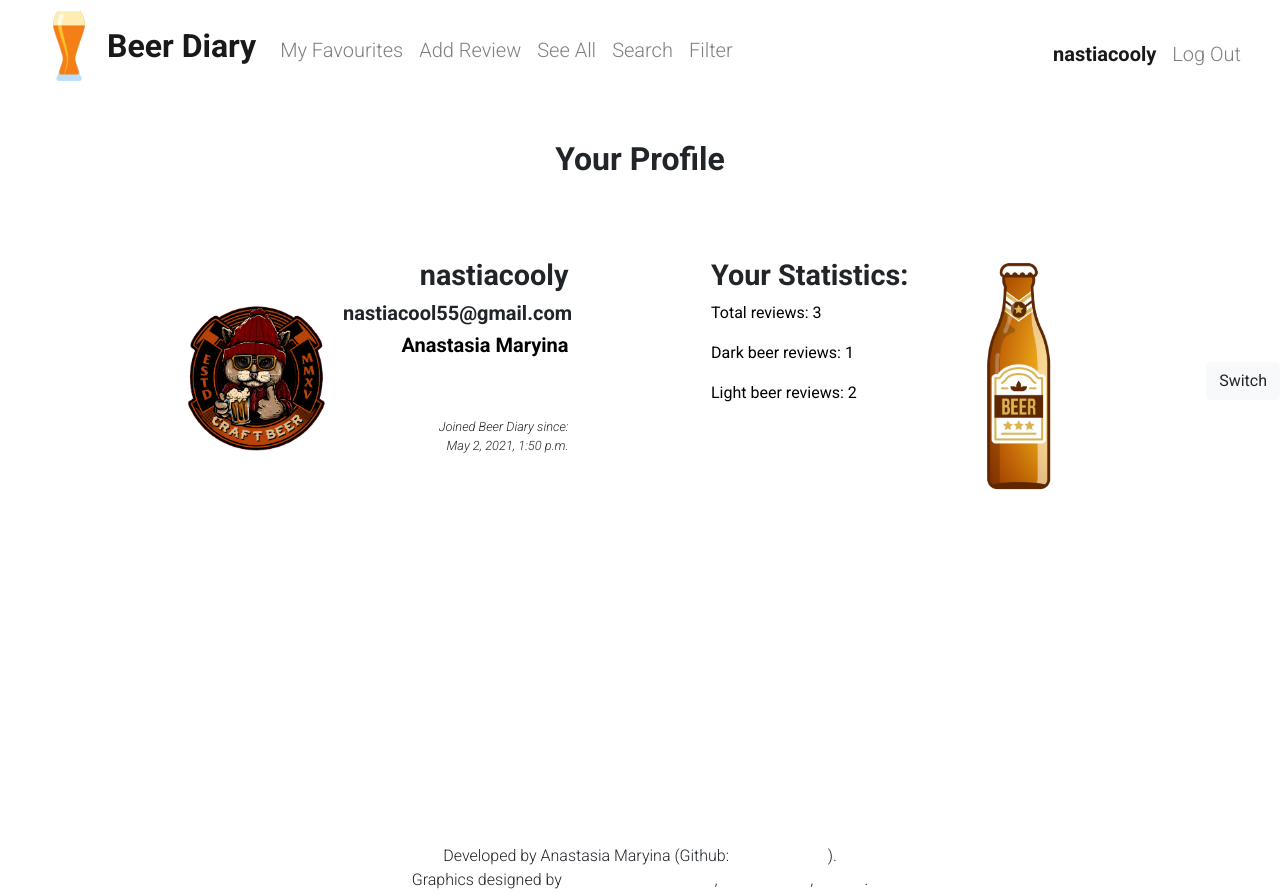
After one commit to nastiacooly/beer-diary, a Django app: page /diary/profile/ in a window 1280 px wide. The commit adds this page. Run offline with Django 3.2, Linux system fonts and the light colour scheme; a user stored in the database is signed in; data comes from the database, SQL or seed files in the repository; both versions use the stored data as it was after the commit.

Commit message:
developed view for user profile page

```diff
--- a/diary/static/css/dark-theme.css
+++ b/diary/static/css/dark-theme.css
@@ -3,7 +3,7 @@
     backdrop-filter: grayscale(1);
 }
 
-.beer-image, .main-icon {
+.beer-image, .main-icon, .welcome-img, .user-image {
     filter: contrast(0.9) grayscale(0.5);
 }
 
@@ -20,7 +20,7 @@
     background-color: RGBA(53, 53, 53, .87);
 }
 
-.review_bgc, .list_container, form {
+.review_bgc, .list_container, form, .profile_section_bgc {
     background-color: #EEE;
 }
 
--- a/diary/static/css/light-theme.css
+++ b/diary/static/css/light-theme.css
@@ -6,7 +6,7 @@
     background-color: RGBA(88, 28, 12, .8);
 }
 
-.review_bgc, form, .list_container {
+.review_bgc, form, .list_container, .profile_section_bgc {
     background-color: #FFF;
 }
 
--- a/diary/static/css/styles.css
+++ b/diary/static/css/styles.css
@@ -39,7 +39,7 @@ body {
     min-height: 100vh;
 }
 
-.reviews_container {
+.reviews_container, .profile_container {
     margin-top: 30px;
     width: 100%;
     display: flex;
@@ -159,7 +159,11 @@ input, select {
     font-weight: 700;
 }
 
-.review {
+.welcome-img {
+    height: 500px;
+}
+
+.review, .profile_section {
     display: flex;
     flex-wrap: wrap;
     padding: 20px;
@@ -169,26 +173,37 @@ input, select {
     margin-bottom: 30px;
 }
 
-.review__descr {
+.review__descr, .profile_info {
     min-width: 55%;
     display: flex;
     flex-direction: column;
     text-align: left;
 }
 
-.beer-image {
+.profile_info {
+    max-width: 55%;
+    margin-left: 5px;
+    text-align: right;
+}
+
+.profile_info_stats {
+    text-align: left;
+    margin-left: 15px;
+}
+
+.beer-image, .user-image {
     max-height: 100%;
     width: 40%;
     object-fit: contain;
 }
 
-.beer-name {
+.beer-name, .username, .profile_stats {
     font-style: normal;
     font-weight: 700;
     font-size: 1.8rem;
 }
 
-.beer-type {
+.beer-type, .user-email {
     font-style: normal;
     font-weight: 700;
     font-size: 1.25rem;
@@ -199,7 +214,7 @@ input, select {
     margin-bottom: 1.7rem;
 }
 
-.comments-header {
+.comments-header, .user-name {
     font-style: normal;
     font-weight: 700;
     font-size: 1.25rem;
@@ -207,18 +222,22 @@ input, select {
     margin-bottom: 0;
 }
 
-.comments {
+.comments, .reviews_count {
     font-style: normal;
     font-weight: 400;
     font-size: 1rem;
     color: #000000;
 }
 
-.date {
+.date, .user-regdate {
     text-align: right;
     font-style: italic;
     font-weight: 300;
     font-size: 0.8rem;
+}
+
+.user-regdate {
+    margin-top: 60px;
 }
 
 .update_links {
--- a/diary/templates/base_generic.html
+++ b/diary/templates/base_generic.html
@@ -45,7 +45,7 @@
                                 <li class="nav-item"><a class="nav-link navlink-fc {% block active-link-5 %}{% endblock %}" href="{% url 'filter' %}">Filter</a></li>
                             </ul>
                             <ul class="navbar-nav ml-auto mt-2">
-                                <li class="nav-item"><a class="nav-link navlink-fc" href="">{{ user.get_username }}</a></li>
+                                <li class="nav-item"><a class="nav-link navlink-fc {% block active-link-8 %}{% endblock %}" href="{% url 'profile' %}">{{ user.get_username }}</a></li>
                                 <li class="nav-item"><a class="nav-link navlink-fc" href="{% url 'logout'%}">Log Out</a></li>
                             </ul>
                         {% else %}
@@ -89,9 +89,11 @@
         </div>
 
         <footer class="footer">
-            A web-app by Anastasia Maryina (Github: <a href="https://github.com/nastiacooly" target="_blank">@nastiacooly</a>).<br>
-            Background and vector images designed by <a href="http://www.freepik.com">dgim-studio / Freepik</a>.<br>
-            App icon by <a target="_blank" href="http://icons8.ru">Icons8</a>.
+            Developed by Anastasia Maryina (Github: <a href="https://github.com/nastiacooly" target="_blank">@nastiacooly</a>).<br>
+            Graphics designed by
+            <a href="http://www.freepik.com">dgim-studio / Freepik</a>,
+            <a href='https://pngtree.com/so/vector'>pngtree.com</a>,
+            <a target="_blank" href="http://icons8.ru">Icons8</a>.
         </footer>
 
         <!-- Bootstrap 4.5 scripts -->
--- /dev/null
+++ b/diary/templates/profile.html
@@ -0,0 +1,47 @@
+{% extends "base_generic.html" %}
+
+{% load static %}
+
+{% block title %}My Profile{% endblock %}
+
+{% block active-link-8 %}
+active
+{% endblock %}
+
+{% block main %}
+
+    <h3 class="header fcolor_light">Your Profile</h3>
+
+
+    <div class="profile_container">
+
+        <!-- User account info -->
+        <div class="profile_section profile_section_bgc">
+            <img src="{% static 'images/user.png' %}" alt="profile picture" class="user-image">
+            <div class="profile_info">
+                <h4 class="username fcolor_dark fcolor_accent_dt">{{ user_info.username }}</h4>
+                <h5 class="user-email fcolor_medium">{{ user_info.email }}</h5>
+
+                <h6 class="user-name fcolor_black">{{ user_info.first_name }} {{ user_info.last_name }}</h6>
+
+                <span class="user-regdate fcolor_medium fcolor_accent_dt_light">Joined Beer Diary since:<br> {{ user_info.date_joined }}</span>
+            </div>
+        </div>
+
+        <!-- User statistics -->
+        <div class="profile_section profile_section_bgc">
+
+            <div class="profile_info profile_info_stats">
+                <h4 class="profile_stats fcolor_dark fcolor_accent_dt">Your Statistics:</h4>
+
+                <p class="reviews_count fcolor_black">Total reviews: {{ reviews }}</p>
+                <p class="reviews_count fcolor_black">Dark beer reviews: {{ dark_reviews }}</p>
+                <p class="reviews_count fcolor_black">Light beer reviews: {{ light_reviews }}</p>
+            </div>
+
+            <img src="{% static 'images/beer-default.jpg' %}" alt="beer image" class="beer-image">
+        </div>
+
+    </div>
+
+{% endblock %}
--- a/diary/urls.py
+++ b/diary/urls.py
@@ -13,6 +13,7 @@ urlpatterns += [
     url(r'^register/$', views.register_request, name="register"),
     url(r'^search/$', views.beer_search, name="search"),
     url(r'^filter/$', views.beers_filter, name="filter"),
+    url(r'^profile/$', views.profile_view, name='profile'),
 ]
 
 # Создает путь к обзорам с наивысшим рейтингом залогиненного пользователя
--- a/diary/views.py
+++ b/diary/views.py
@@ -8,7 +8,7 @@ from django.contrib.auth.decorators import login_required
 from django.http import HttpResponseRedirect
 from django.urls import reverse
 
-from .models import BeerReview, BeerType
+from .models import BeerReview, BeerType, User
 from .forms import UpdateBeerReviewForm, AddNewBeerReviewForm, NewUserForm, SearchBeerForm, FilterReviewsForm
 
 def index(request):
@@ -257,3 +257,34 @@ def beers_filter(request):
         'diary/filter.html',
         context={'form': form, 'reviews': reviews},
     )
+
+@login_required
+def profile_view(request):
+    """
+    Функция отображения профиля пользователя
+    """
+    user_info = User.objects.get(username=request.user)
+
+    user_reviews_count = BeerReview.objects.filter(creator=request.user).count()
+    user_dark_reviews_count = BeerReview.objects.filter(
+        creator=request.user
+        ).filter(
+        beertype__color__exact='d'
+        ).count()
+    user_light_reviews_count = BeerReview.objects.filter(
+        creator=request.user
+        ).filter(
+        beertype__color__exact='l'
+        ).count()
+
+
+    return render(
+        request,
+        'profile.html',
+        context={
+            'user_info': user_info,
+            'reviews': user_reviews_count,
+            'dark_reviews': user_dark_reviews_count,
+            'light_reviews': user_light_reviews_count,
+        },
+    )
```
Also changed, not shown: diary/templates/index.html (+9 -2 lines), db.sqlite3, diary/static/images/user.png (added), diary/static/images/welcome.png (added).
